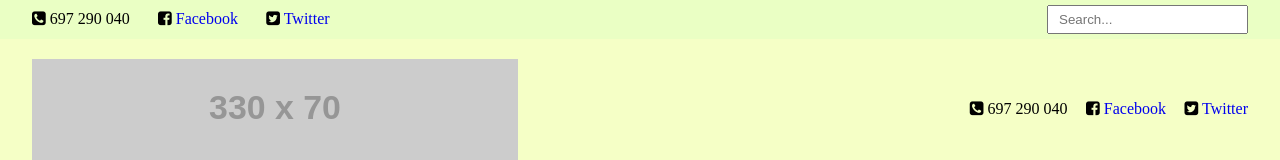
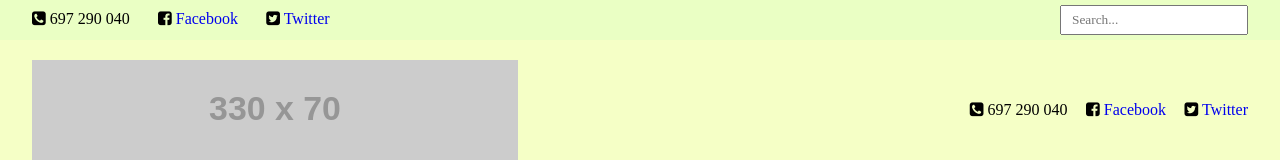
Before and after one commit to wwitekk/Template, a plain HTML site: page index.html in a window 1280 px wide. Shown: the top 160 px of the page. Drawn offline with nearby package versions, Linux system fonts and the light colour scheme; placeholder pictures from the web are drawn by us.

Commit message:
added forms support following article: http://simurai.com/blog/2015/09/09/back-to-the-roots

```diff
--- a/_Assets/css/main.css
+++ b/_Assets/css/main.css
@@ -52,6 +52,15 @@
 
 /****************form****************/
 input{padding: 5px 10px;}
+button,
+input,
+select,
+textarea {
+    color: inherit;
+    font-family: inherit;
+    font-style: inherit;
+    font-weight: inherit;
+}
 
 
 .main-footer{background: #eaffc4;
```
